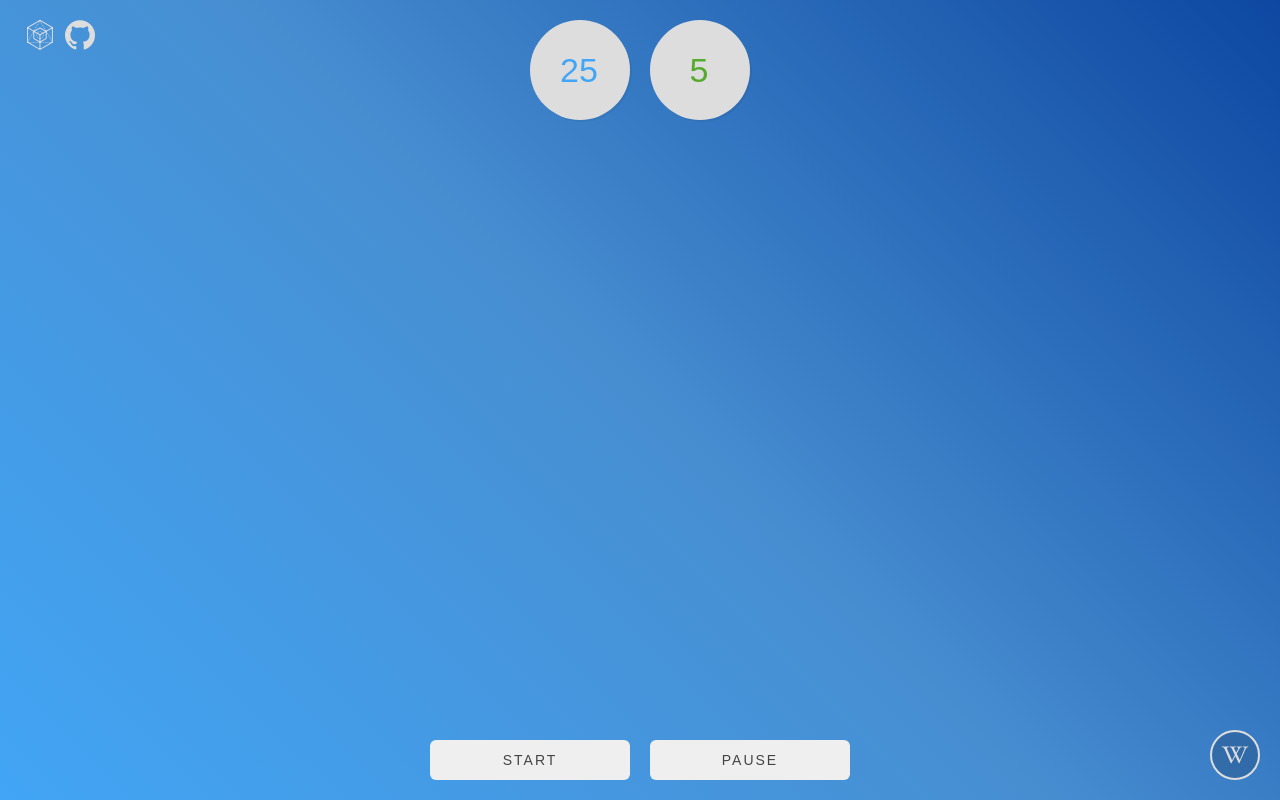
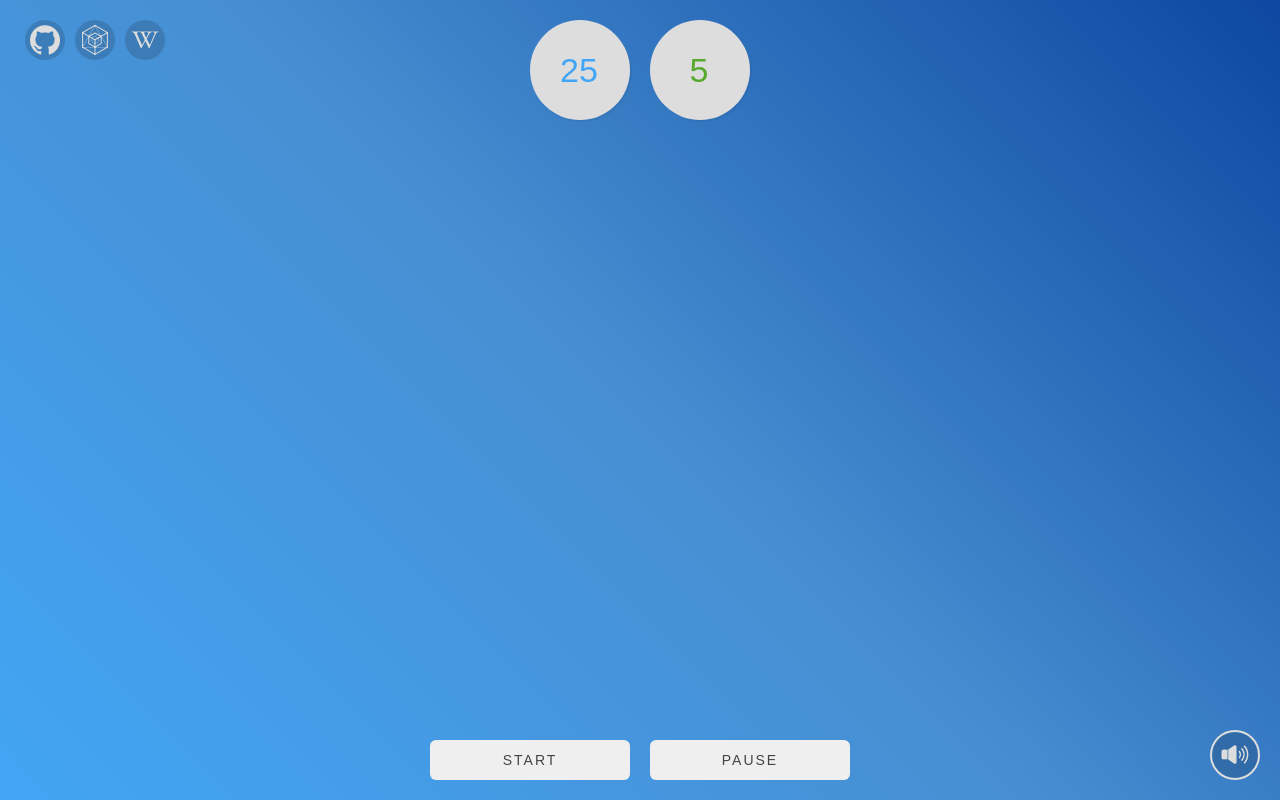
Before and after one commit to Farengeyt451/TomatoTimer, a Node project: template src/index.pug in a window 1280 px wide. Run offline with Node 20 templates, Linux system fonts and the light colour scheme; the template is opened without the code that fills it, so the values that code supplies are empty; style sheets or scripts are compiled from the project's sources.

Commit message:
Add mute audio functionality & icons style

```diff
--- a/src/index.pug
+++ b/src/index.pug
@@ -4,10 +4,12 @@ html(lang="en")
 		include templates/head
 	body
 		.contacts
+			a(href="https://github.com/Farengeyt451" target="_blank")
+				.icon.icon-github
 			a(href="https://alexander-kislov.github.io/" target="_blank")
 				.icon.icon-portfolio
-			a(href="https://github.com/Farengeyt451" target="_blank")
-				.icon.icon-github
+			a(href="https://en.wikipedia.org/wiki/Pomodoro_Technique" target="_blank")
+				.icon.icon-wikipedia
 		.timer
 			.timer-controls
 				.inputs
@@ -20,10 +22,8 @@ html(lang="en")
 			.display
 				h1.display-time-left
 				p.display-end-time
-			.buttons
+			.buttons-control
 				button(name="start-timer") Start
 				button(name="pause-timer") Pause
-		.wiki
-			a(href="https://en.wikipedia.org/wiki/Pomodoro_Technique" target="_blank")
-				.icon.icon-wikipedia
+		.volume-control.icon-volume-on
 		include templates/scripts
--- a/src/js/main.js
+++ b/src/js/main.js
@@ -1,8 +1,12 @@
 // Basic timers
 let countdownWork;
 let countdownRest;
+
 // Flag for pause timers
 let pause = false;
+
+// Flag for mute sounds
+let muted = false;
 
 // Elements
 const timerDisplay = document.querySelector(".display-time-left");
@@ -12,6 +16,7 @@ const pauseTimeBtn = document.querySelector("button[name='pause-timer']");
 const inputWorkTime = document.querySelector("input[name='work']");
 const inputRestTime = document.querySelector("input[name='rest']");
 const body = document.querySelector("body");
+const volume = document.querySelector(".volume-control");
 
 // Audio files
 const audioWorkTimer = new Audio("../sounds/audio-1.wav");
@@ -101,6 +106,14 @@ function applyStyle(timer) {
 	}
 }
 
+function toggleSound() {
+	muted = !muted;
+	volume.classList.toggle("icon-volume-on");
+	volume.classList.toggle("icon-volume-off");
+	audioWorkTimer.muted = muted;
+	audioRestTimer.muted = muted;
+}
+
 workTimeBtn.addEventListener("click", () => {
 	if (inputWorkTime.value !== "0" || inputRestTime.value !== "0") {
 		timerWorkTime();
@@ -109,6 +122,6 @@ workTimeBtn.addEventListener("click", () => {
 	}
 });
 
-pauseTimeBtn.addEventListener("click", () => {
-	pauseTimers();
-});
+pauseTimeBtn.addEventListener("click", pauseTimers);
+
+volume.addEventListener("click", toggleSound);
--- a/src/style/main.scss
+++ b/src/style/main.scss
@@ -42,8 +42,6 @@ html {
 
 body {
 	margin:0;
-	// min-height: 100vh;
-	// max-height: 100vh;
 	text-align: center;
 	font-family: "Inconsolata", monospace, sans-serif;
 	background-color: #42A5F5;
@@ -63,6 +61,9 @@ body {
 .icon {
 	margin: 0 5px;
 	font-size: 30px;
+	background-color: rgba(0, 0, 0, 0.15);
+	border-radius: 50%;
+	padding: 5px;
 	&:hover, &:focus, &:active {
 		cursor: pointer;
 		color: #FFF;
@@ -79,6 +80,14 @@ body {
 
 .icon-wikipedia:before {
 	content: "\eac8";
+}
+
+.icon-volume-off:before {
+	content: "\e901";
+}
+
+.icon-volume-on:before {
+	content: "\e902";
 }
 
 .timer {
@@ -123,12 +132,14 @@ body {
 	margin: 0;
 	color: #FFF;
 	text-shadow: 4px 4px 0 rgba(0, 0, 0, 0.05);
+	letter-spacing: 10px;
 }
 
 .display-end-time {
 	font-size: 40px;
 	color: #FFF;
 	text-shadow: 4px 4px 0 rgba(0, 0, 0, 0.05);
+	letter-spacing: 4px;
 }
 
 .tooltip {
@@ -156,7 +167,7 @@ body {
 	}
 }
 
-.buttons {
+.buttons-control {
 	button {
 		width: 200px;
 		height: 40px;
@@ -174,17 +185,21 @@ body {
 	}
 }
 
-.wiki {
+
+
+.volume-control {
+	position: absolute;
+	right: 0;
+	bottom: 0;
 	height: 50px;
 	width: 50px;
-	position: absolute;
 	display: flex;
 	justify-content: center;
 	align-items: center;
-	right: 0;
-	bottom: 0;
 	margin: 20px;
 	border-radius: 50%;
 	border: 2px solid #DDD;
 	background-color: rgba(0, 0, 0, 0.15);
+	font-size: 24px;
+	color: #DDD;
 }
```
Also changed, not shown: src/fonts/icomoon/icomoon.svg, src/fonts/icomoon/icomoon.ttf, src/fonts/icomoon/icomoon.woff, src/img/tomato-timer.ico, 1 other file.
